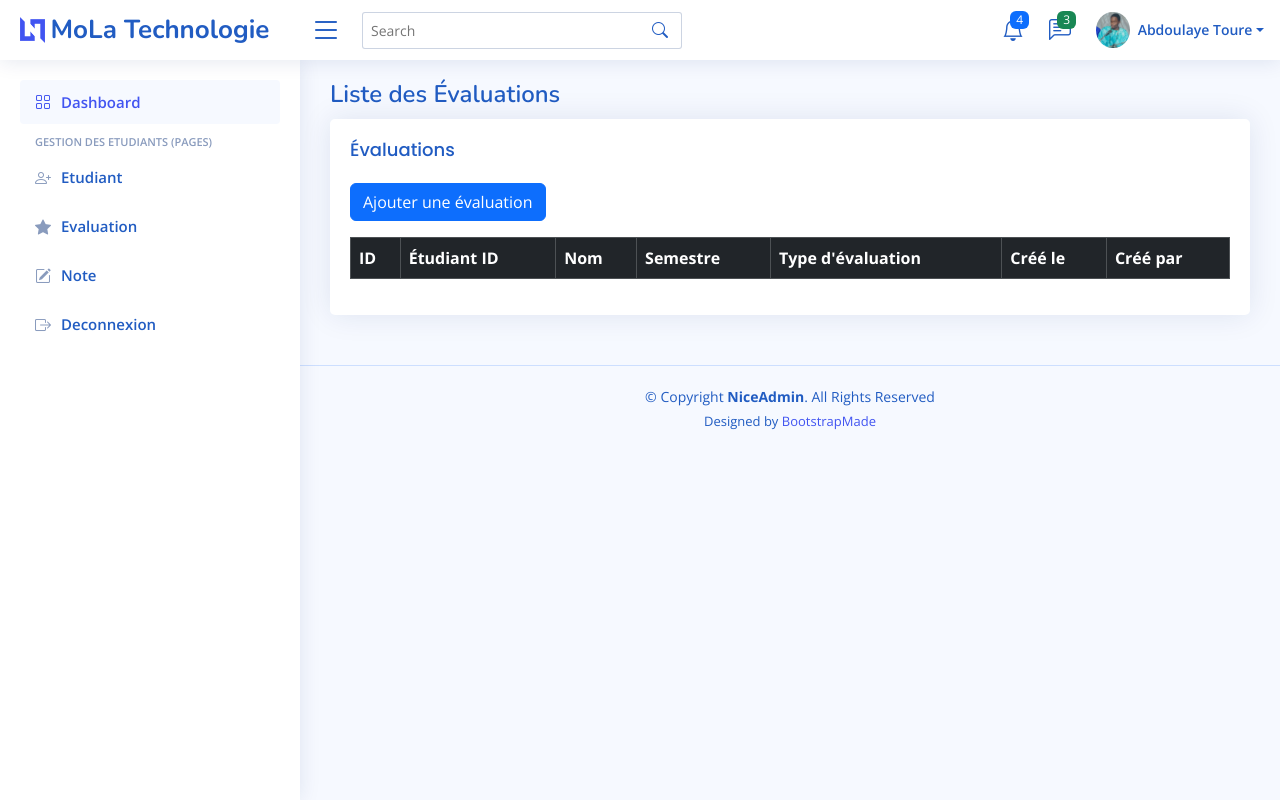
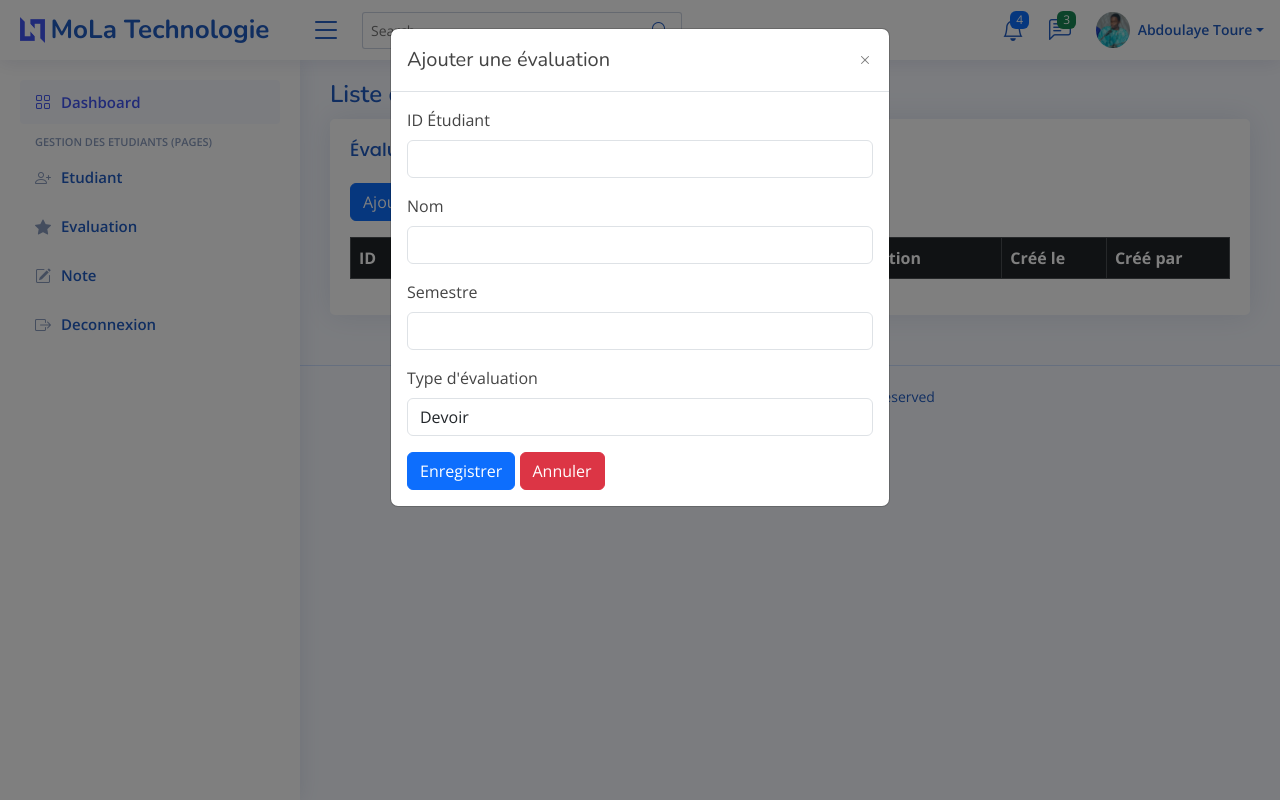
Before and after one commit to Tourelaye/Projet_NiceAdmin, a PHP site: page /pages-evaluation.html in a window 1280 px wide, after a click on "Ajouter une évaluation". Run offline with PHP 8.4, Linux system fonts and the light colour scheme; data that the repository does not hold is empty; some libraries are stand-ins or nearby versions.

Commit message:
lastmodif

```diff
--- a/controller/etudiant/EtudiantController.php
+++ b/controller/etudiant/EtudiantController.php
@@ -32,6 +32,7 @@ class EtudiantController
         if ($_SERVER['REQUEST_METHOD']  == 'POST') {
             // Récupération des informations
             $nom = trim($_POST['nom'] ?? '');
+            $prenom = trim($_POST['prenom'] ?? '');
             $photo = trim($_POST['photo'] ?? '');
             $email = trim($_POST['email'] ?? '');
             $password = trim($_POST['password'] ?? '');
@@ -43,12 +44,12 @@ class EtudiantController
             $created_by = $_SESSION['user_id'] ?? null;
 
             // Validation des données
-            if (empty($nom) || empty($email) || empty($password) || empty($adresse) || empty($matricule) || empty($telephone)) {
+            if (empty($nom) ||empty($prenom) || empty($email) || empty($password) || empty($adresse) || empty($matricule) || empty($telephone)) {
                 $this->setErrorAndRedirect("Tous les champs obligatoires sont requis", "Erreur d'ajout");
             }
 
             try {
-                $lastInsertId = $this->etudiantRepository->addEtudiant($nom, $photo, $email, $password, $adresse, $matricule, $telephone, $etat, $created_at, $created_by);
+                $lastInsertId = $this->etudiantRepository->addEtudiant($nom, $prenom, $photo, $email, $password, $adresse, $matricule, $telephone, $etat, $created_at, $created_by);
 
                 if ($lastInsertId) {
                     $this->setSuccessAndRedirect("Étudiant ajouté avec succès", "Ajout réussi");
--- a/controller/evaluation/EvaluationController.php
+++ b/controller/evaluation/EvaluationController.php
@@ -35,12 +35,10 @@ class EvaluationController
             $nom = trim($_POST['nom'] ?? ''); // Nouveau champ nom
             $semestre = trim($_POST['semestre'] ?? ''); // Nouveau champ semestre
             $type_evaluation = trim($_POST['type_evaluation'] ?? '');
-            $description = trim($_POST['description'] ?? '');
-            $date_limite = trim($_POST['date_limite'] ?? '');
             $created_by = $_SESSION['user_id'] ?? null;
 
             // Validation des données
-            if (empty($etudiant_id) || empty($nom) || empty($semestre) || empty($type_evaluation) || empty($description) || empty($date_limite)) {
+            if (empty($etudiant_id) || empty($nom) || empty($semestre) || empty($type_evaluation) ) {
                 $this->setErrorAndRedirect("Tous les champs sont requis", "Erreur d'ajout");
             }
 
@@ -51,8 +49,6 @@ class EvaluationController
                     $nom, // Nouveau champ nom
                     $semestre, // Nouveau champ semestre
                     $type_evaluation,
-                    $description,
-                    $date_limite,
                     $created_by
                 );
 
--- a/view/pages/admin/evaluation/liste.php
+++ b/view/pages/admin/evaluation/liste.php
@@ -1,7 +1,7 @@
 <?php
-require_once("../../../../model/EvaluationRepository.php");
-$evaluationRepository = new EvaluationRepository();
-$evaluations = $evaluationRepository->getAll();
+  require_once("../../../../model/EvaluationRepository.php");
+  $evaluationRepository = new EvaluationRepository();
+  $evaluations = $evaluationRepository->getAll();
 ?>
 
 <!DOCTYPE html>
@@ -73,18 +73,20 @@ $evaluations = $evaluationRepository->getAll();
             <button type="button" class="btn-close" data-bs-dismiss="modal"></button>
           </div>
           <div class="modal-body">
-            <form id="evaluationForm">
+            <form action="EvaluationController" method="post" enctype="multipart/form-data">
+
+
               <div class="mb-3">
                 <label for="etudiant_id" class="form-label">ID Étudiant</label>
-                <input type="number" class="form-control" id="etudiant_id" required>
+                <input type="number" class="form-control" id="etudiant_id" name="etudiant_id" required>
               </div>
               <div class="mb-3">
                 <label for="nom" class="form-label">Nom</label>
-                <input type="text" class="form-control" id="nom" required>
+                <input type="text" class="form-control" id="nom" name="nom" required>
               </div>
               <div class="mb-3">
                 <label for="semestre" class="form-label">Semestre</label>
-                <input type="text" class="form-control" id="semestre" required>
+                <input type="text" class="form-control" id="semestre" name="semestre" required>
               </div>
               <div class="mb-3">
                 <label for="type_evaluation" class="form-label">Type d'évaluation</label>
--- a/view/sections/admin/header.php
+++ b/view/sections/admin/header.php
@@ -5,6 +5,13 @@
   <title>Dashboard - MoLa Technologie</title>
   <meta content="" name="description">
   <meta content="" name="keywords">
+
+  <!-- CSS Bootstrap -->
+<link href="https://cdn.jsdelivr.net/npm/bootstrap@5.3.0/dist/css/bootstrap.min.css" rel="stylesheet">
+
+<!-- JS Bootstrap (modals inclus) -->
+<script src="https://cdn.jsdelivr.net/npm/bootstrap@5.3.0/dist/js/bootstrap.bundle.min.js"></script>
+
 
   <!-- Favicons -->
   <link href="public/templates/templateAdmin/assets/img/favicon.png" rel="icon">
```
Also changed, not shown: model/EtudiantRepository.php (+5 -4 lines), view/pages/admin/etudiant/liste.php (+7 -0 lines).
